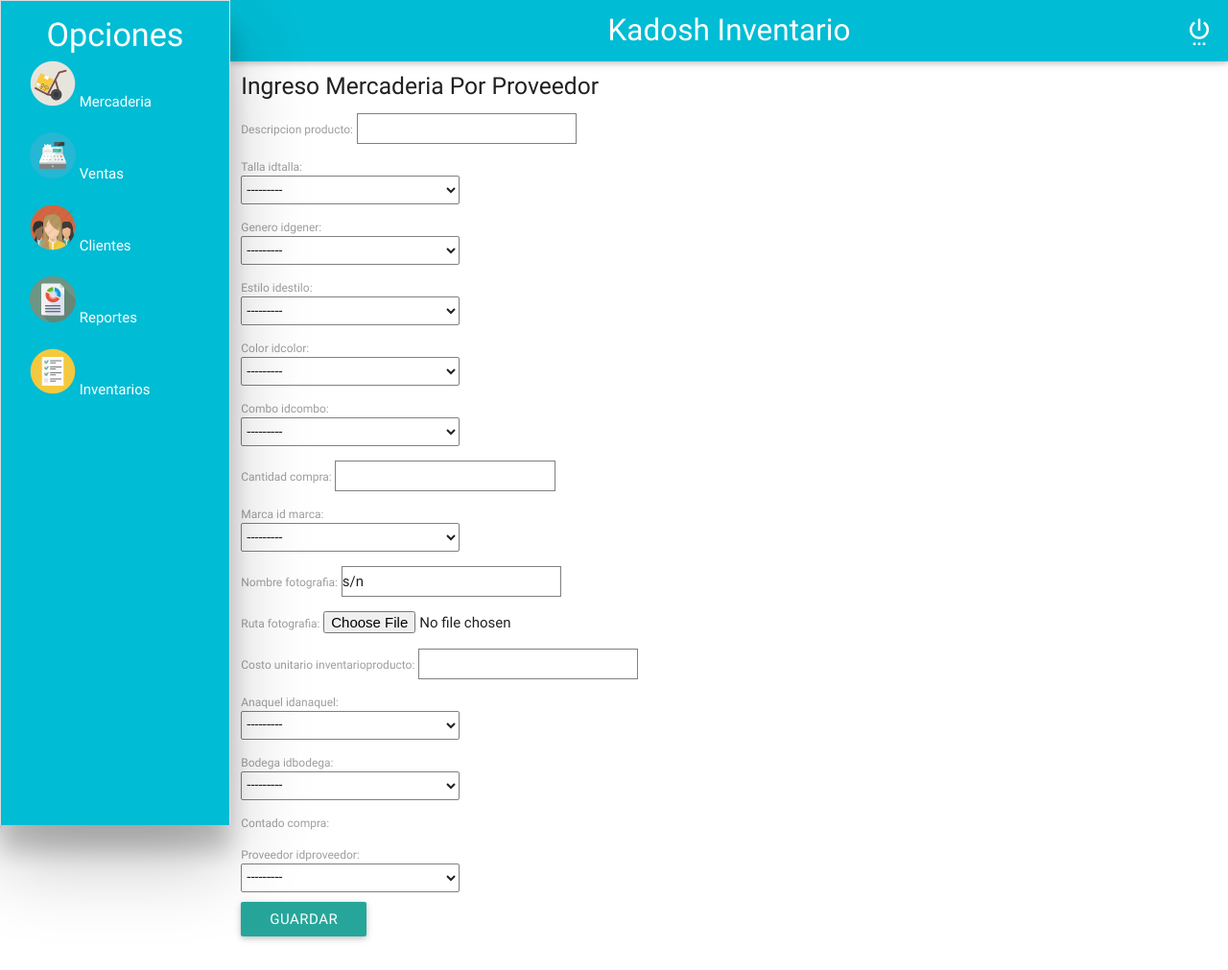
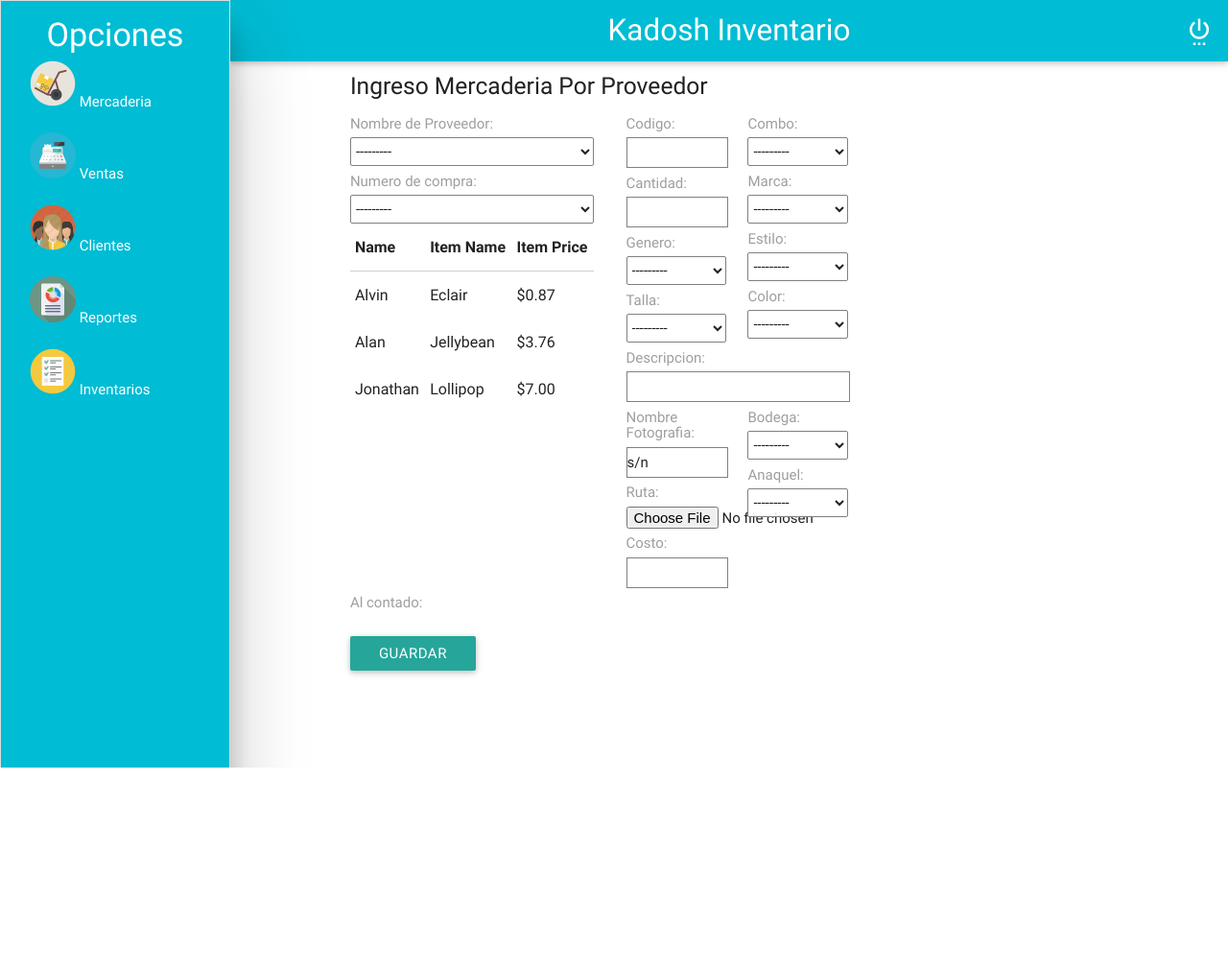
Before and after one commit to masozow/kadosh, a Django app: a page that uses kadoshapp/templates/kadoshapp/IngresoMercaderiaPorProveedor.html in a window 1280 px wide. Shown: the whole page at 96% size. After the commit the page ends 800 px from the top, so only its background shows below. Run offline with Django 3.2, Linux system fonts and the light colour scheme; data that the repository does not hold is empty; parts of the project's set-up code (start-up, migrations or seed data) failed here and were passed over.

Commit message:
estilos a formularios de cliente y ingreso de mercaderiaporproveedor

```diff
--- a/kadoshapp/forms.py
+++ b/kadoshapp/forms.py
@@ -214,12 +214,12 @@ class Form_Compra_TipoProducto(forms.ModelForm):
 class Form_IngresoMercaderiaPorProveedor_Producto(forms.ModelForm):
     class Meta:
         model=Producto
-        exclude=('estado_producto','codigo_producto',)
+        exclude=('estado_producto',)
 
 class Form_IngresoMercaderiaPorProveedor_DetalleCompra(forms.ModelForm):
     class Meta:
         model=DetalleCompra
-        fields=('cantidad_compra',)
+        fields=('cantidad_compra','compra_idcompra')
 
 class Form_IngresoMercaderiaPorProveedor_TipoProducto(forms.ModelForm):
     class Meta:
--- a/kadoshapp/static/css/formularios.css
+++ b/kadoshapp/static/css/formularios.css
@@ -11,7 +11,7 @@ select.browser-default {
 
 select {
   background-color: rgba(255, 255, 255, 0.9);
-  width: 30% !important;
+  width: 100% !important;
   padding: 1px;
   border: 1px solid gray; /*#f2f2f2*/
   border-radius: 2px;
@@ -292,7 +292,7 @@ textarea.materialize-textarea {
   border-radius: 10;
   outline: none;
   height: 2rem !important;
-  width: 30% !important;
+  width: 100% !important;
   font-size: 1rem;
   margin: 0 0 0 0 !important;
   padding: 0;
--- a/kadoshapp/templates/kadoshapp/IngresoMercaderiaPorProveedor.html
+++ b/kadoshapp/templates/kadoshapp/IngresoMercaderiaPorProveedor.html
@@ -5,19 +5,87 @@
       <link type="text/css" rel="stylesheet" href="{% static "css/formularios.css" %}"/>
     {% endblock %}
     {% block content %}
+<div class="container">
         <h5>Ingreso Mercaderia Por Proveedor</h5>
         <form method="POST" class="post-form">
           {% csrf_token %}
+    <div class="row">
+    <div  class="col l6 m12 s12">
+    <label for="proveedor_idproveedor"><h6>Nombre de Proveedor:</h6> </label>{{ form_Compra.proveedor_idproveedor}}
+    <label for="compra_idcompra"><h6>Numero de compra:</h6> </label>{{ form_Detallecompra.compra_idcompra}}
+    <table>
+        <thead>
+          <tr>
+              <th data-field="id">Name</th>
+              <th data-field="name">Item Name</th>
+              <th data-field="price">Item Price</th>
+          </tr>
+        </thead>
 
-            {{ form_Producto.as_p }}
+        <tbody>
+          <tr>
+            <td>Alvin</td>
+            <td>Eclair</td>
+            <td>$0.87</td>
+          </tr>
+          <tr>
+            <td>Alan</td>
+            <td>Jellybean</td>
+            <td>$3.76</td>
+          </tr>
+          <tr>
+            <td>Jonathan</td>
+            <td>Lollipop</td>
+            <td>$7.00</td>
+          </tr>
+        </tbody>
+      </table>
+
+    </div>
+    <div  class="col l6 m12 s12">
+    <div class="col  s6">
+    <label for="codigo_producto"><h6>Codigo:</h6> </label>{{ form_Producto.codigo_producto}}
+    <label for="cantidad_compra"><h6>Cantidad:</h6> </label>{{ form_Detallecompra.cantidad_compra}}
+    <label for="genero_idgener"><h6>Genero:</h6> </label>{{ form_Producto.genero_idgener}}
+    <label for="talla_idtalla"><h6>Talla:</h6> </label>{{ form_Producto.talla_idtalla}}
+    </div>
+    <div class="col s6">
+    <label for="combo_idcombo"><h6>Combo:</h6> </label>{{ form_Producto.combo_idcombo}}
+    <label for="marca_id_marca"><h6>Marca:</h6> </label>{{ form_TipoProducto.marca_id_marca}}
+    <label for="estilo_idestilo"><h6>Estilo:</h6> </label>{{ form_Producto.estilo_idestilo}}
+    <label for="color_idcolor"><h6>Color:</h6> </label>{{ form_Producto.color_idcolor}}
+    </div>
+
+    <div class="col s12">
+      <label for="descripcion_producto"><h6>Descripcion:</h6> </label>{{ form_Producto.descripcion_producto}}
+    </div>
+    <div class="col s6">
+      <label for="nombre_fotografia"><h6>Nombre Fotografia:</h6> </label>{{ form_fotografia.nombre_fotografia}}
+      <label for="ruta_fotografia"><h6>Ruta:</h6> </label>{{ form_fotografia.ruta_fotografia}}
+      <label for="costo_unitario_inventarioproducto"><h6>Costo:</h6> </label>{{ form_InventarioProducto.costo_unitario_inventarioproducto}}
+    </div>
+    <div class="col s6">
+      <label for="bodega_idbodega"><h6>Bodega:</h6> </label>{{ form_anaquel.bodega_idbodega}}
+      <label for="anaquel_idanaquel"><h6>Anaquel:</h6> </label>{{ form_InventarioProducto.anaquel_idanaquel}}
+    </div>
+
+
+    </div>
+
+    <div class="col s12">
+    <label for="contado_compra"><h6>Al contado:</h6> </label>{{ form_Compra.contado_compra}}
+    </div>
+
+    </div>
+           <!--{{ form_Producto.as_p }}
             {{ form_Detallecompra.as_p }}
             {{ form_TipoProducto.as_p }}
             {{ form_fotografia.as_p }}
             {{ form_InventarioProducto.as_p }}
-
             {{ form_anaquel.as_p }}
-            {{ form_Compra.as_p }}
+            {{ form_Compra.as_p }}-->
 
             <button type="submit" class="save btn btn-default">Guardar</button>
         </form>
+</div>
     {% endblock %}
--- a/sistemakadosh/settings.py
+++ b/sistemakadosh/settings.py
@@ -113,7 +113,7 @@ DATABASES = {
         'ENGINE': 'django.db.backends.mysql',
         'NAME': 'kadosh',
         'USER': 'root',
-        'PASSWORD': 'hola1234',
+        'PASSWORD': 'rena',
         'HOST': 'localhost',
         'PORT': '',
     }
```
Also changed, not shown: kadoshapp/templates/kadoshapp/Datos_cliente.html (+38 -4 lines).
